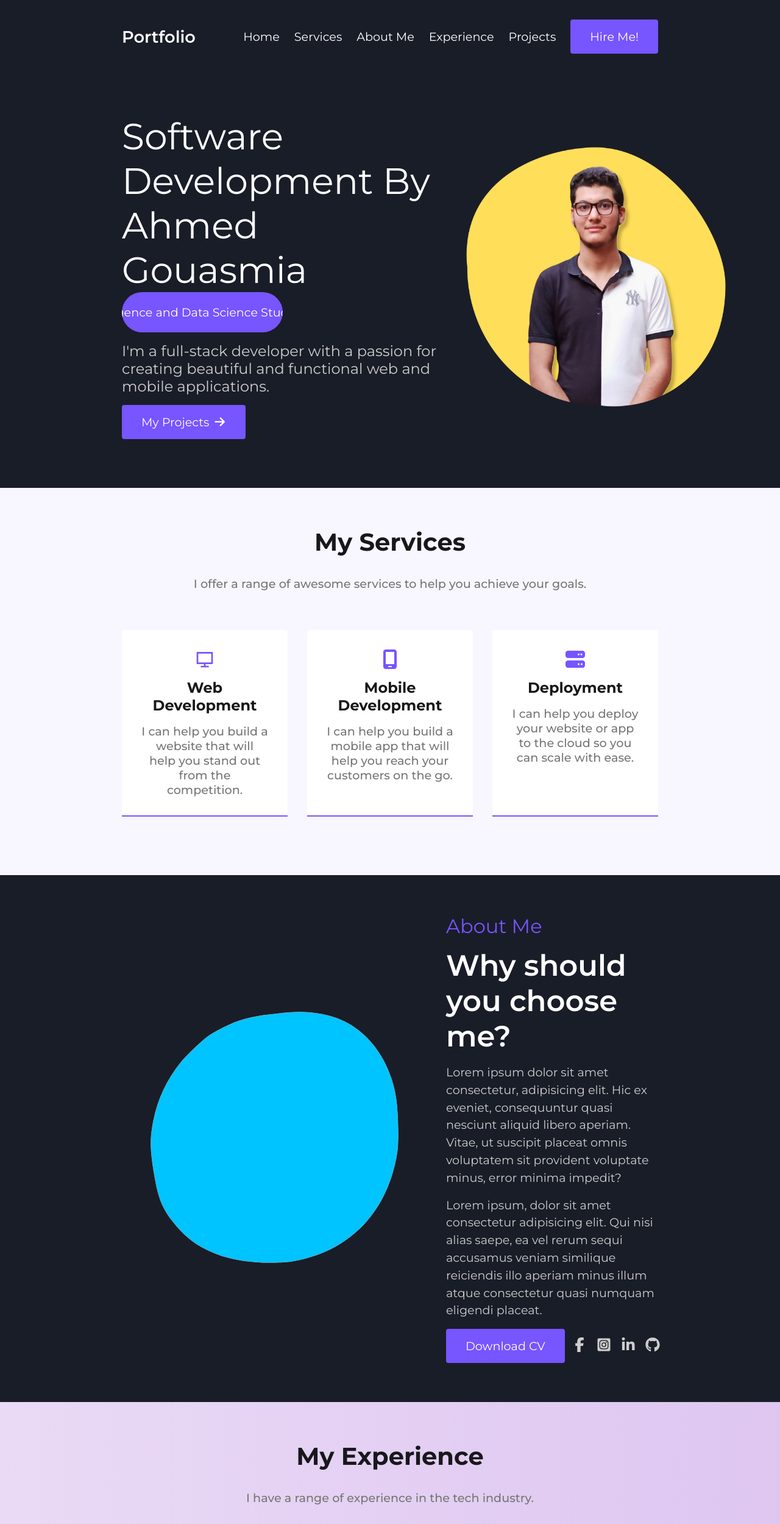
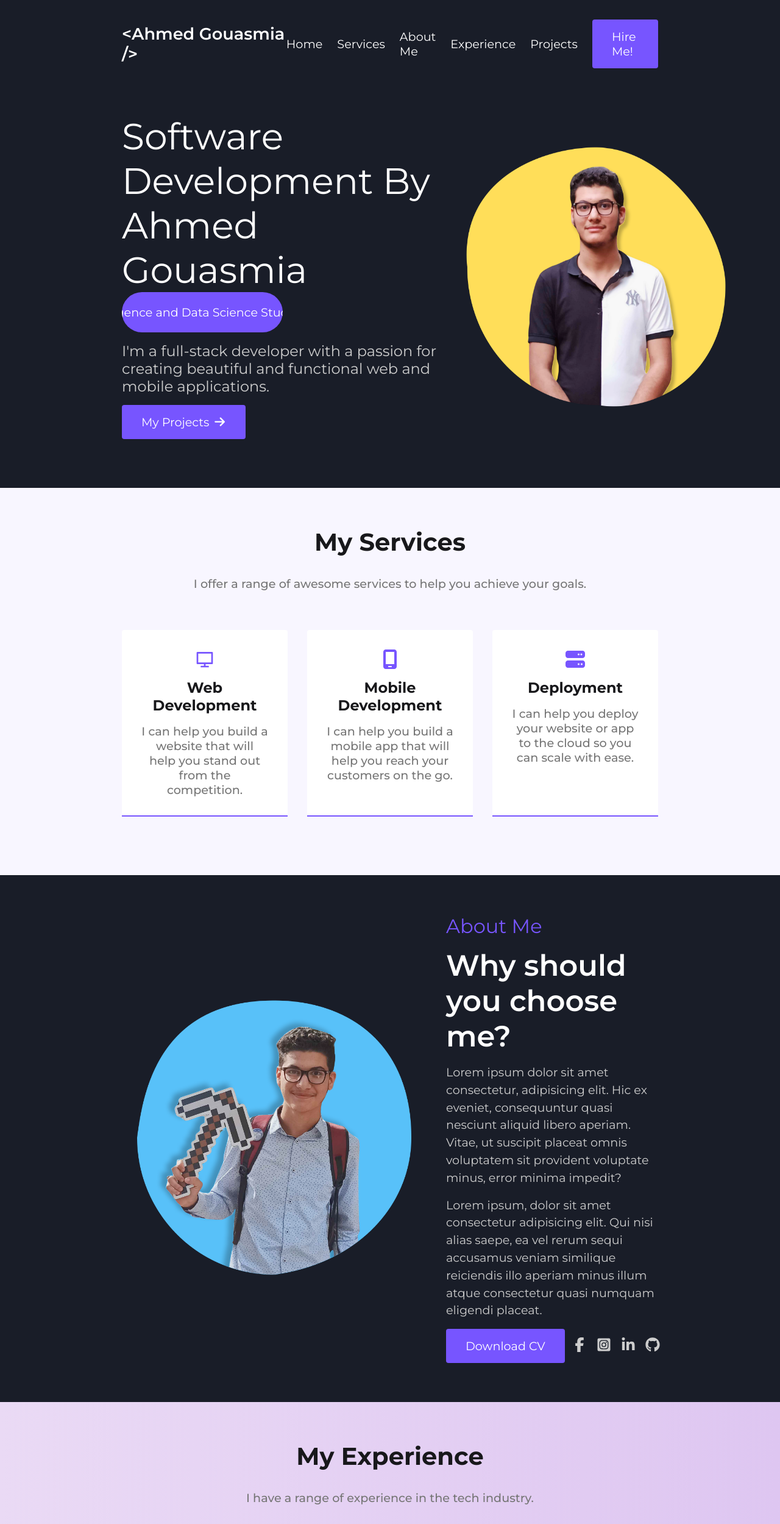
Before and after one commit to AhmedGsa/My-Portfolio, a Next.js app: page / in a window 1280 px wide. Shown: the top 2499 px of the page at 61% size. Built offline with nearby package versions, Linux system fonts and the light colour scheme.

Commit message:
removed logo from footer

```diff
--- a/src/components/about-me/AboutMe.module.css
+++ b/src/components/about-me/AboutMe.module.css
@@ -28,6 +28,10 @@
     font-weight: 400;
     color: var(--secondary-text-color);
     line-height: 1.5;
+}
+
+.asset {
+    scale: 0.9;
 }
 
 .buttons {
@@ -63,7 +67,7 @@
     }
 
     .asset {
-        display: none;
+        scale: 0.7;
     }
 
     .buttons {
--- a/src/components/common/MainHeader.tsx
+++ b/src/components/common/MainHeader.tsx
@@ -11,7 +11,7 @@ export default function MainHeader() {
         setIsActive(!isActive);
     }
     return <header className={classes.header}>
-        <div className={classes.logo}>Portfolio</div>
+        <div className={classes.logo}>{`<Ahmed Gouasmia />`}</div>
         <nav className={classes.nav}>
             <BurgerMenu isActive={isActive} handleClick={handleClick} />
             <ul className={isActive ? classes.active : undefined}>
--- a/src/components/footer/Footer.module.css
+++ b/src/components/footer/Footer.module.css
@@ -1,6 +1,6 @@
 .footer {
     display: flex;
-    justify-content: space-between;
+    justify-content: space-evenly;
     align-items: center;
     background-color: var(--secondary-color);
     padding: 2rem 200px;
--- a/src/components/footer/Footer.tsx
+++ b/src/components/footer/Footer.tsx
@@ -6,7 +6,6 @@ import { GrLinkedinOption } from 'react-icons/gr';
 
 export default function Footer() {
     return <footer className={classes.footer}>
-        <h2>Portfolio</h2>
         <p>© 2024 Ahmed Gouasmia. All rights reserved.</p>
         <div className={classes['social-links']}>
             <Link href='https://www.facebook.com/ahmed.gouasmia.37/'>
```
Also changed, not shown: public/images/blue-circle.png.
